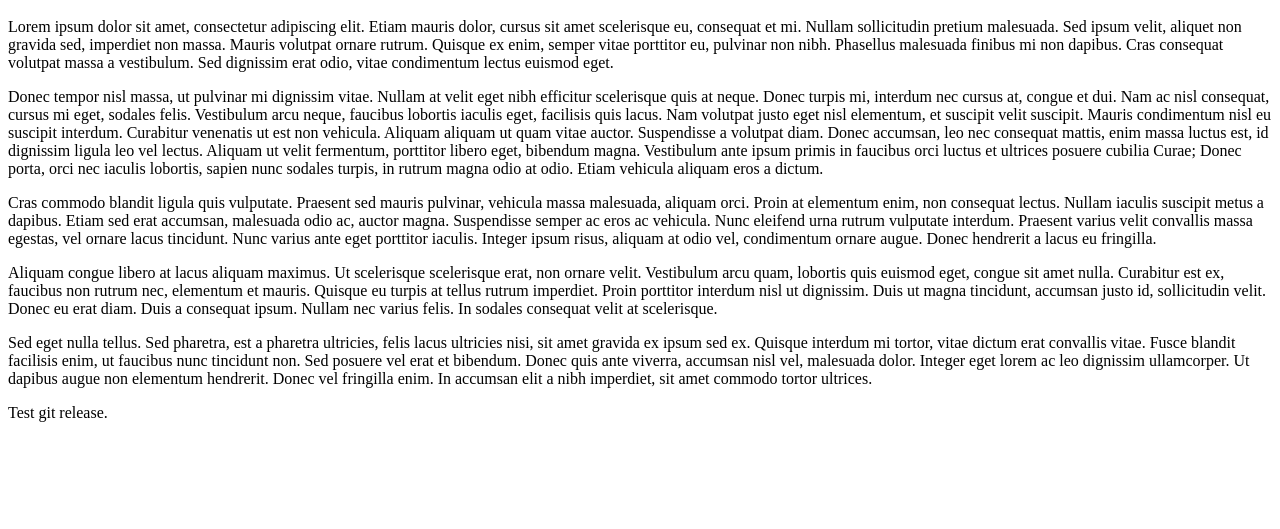
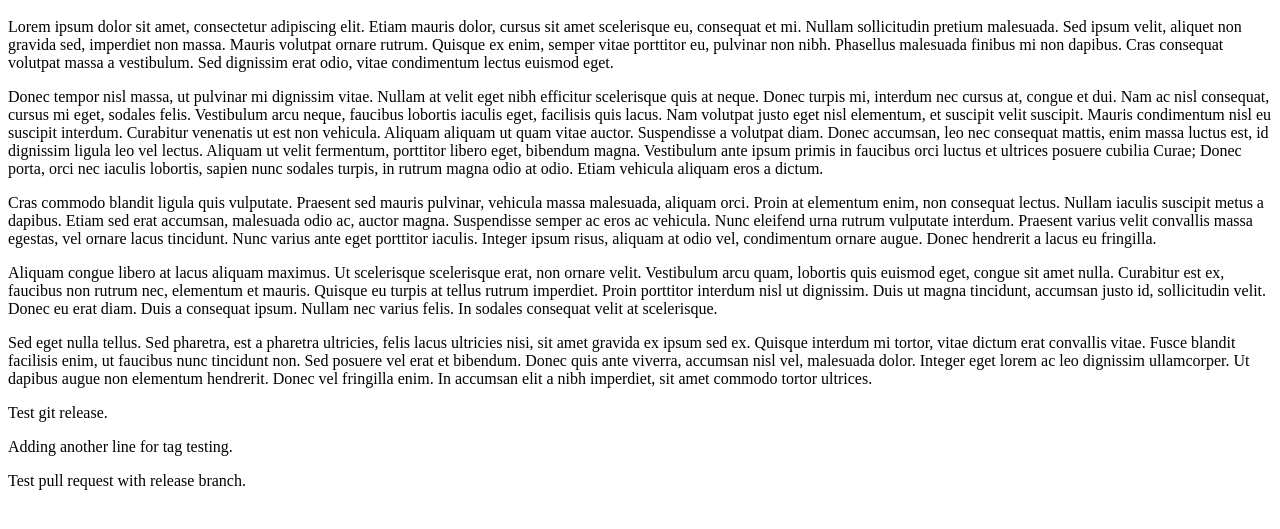
Before and after one commit to abrown32/sample, a plain HTML site: page index.html in a window 1280 px wide. Shown: the part 95-624 px from the top of the page. Drawn offline with Linux system fonts and the light colour scheme.

Commit message:
Release 10.10.2019 (#6)
* Added notes to readme

* Added notes to readme

* Git release test

* Git release test (#2)

* Git release test (#3)

* Tag testing

* added new line to index.html

```diff
--- a/index.html
+++ b/index.html
@@ -24,6 +24,8 @@ Aliquam congue libero at lacus aliquam maximus. Ut scelerisque scelerisque erat,
 Sed eget nulla tellus. Sed pharetra, est a pharetra ultricies, felis lacus ultricies nisi, sit amet gravida ex ipsum sed ex. Quisque interdum mi tortor, vitae dictum erat convallis vitae. Fusce blandit facilisis enim, ut faucibus nunc tincidunt non. Sed posuere vel erat et bibendum. Donec quis ante viverra, accumsan nisl vel, malesuada dolor. Integer eget lorem ac leo dignissim ullamcorper. Ut dapibus augue non elementum hendrerit. Donec vel fringilla enim. In accumsan elit a nibh imperdiet, sit amet commodo tortor ultrices.
 </p>
 <p>Test git release.</p>
+<p>Adding another line for tag testing.</p>
+<p>Test pull request with release branch.</p>
 </body>
 
 </html>
```
Also changed, not shown: 1 other file.
